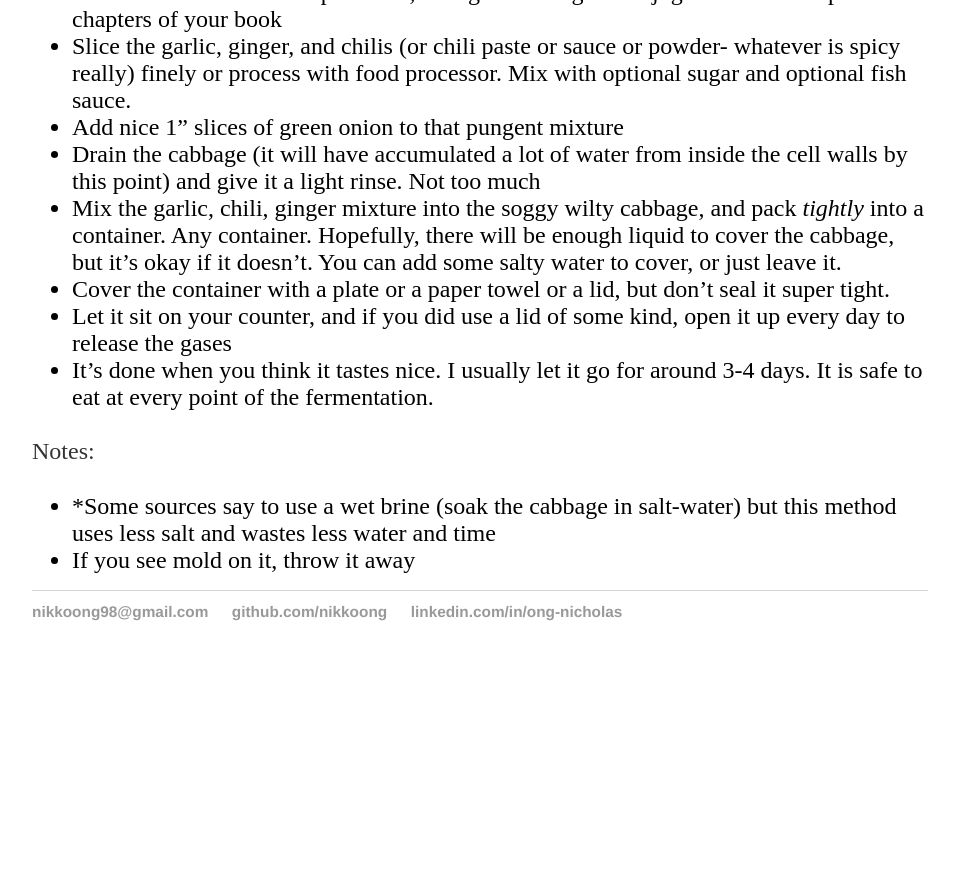
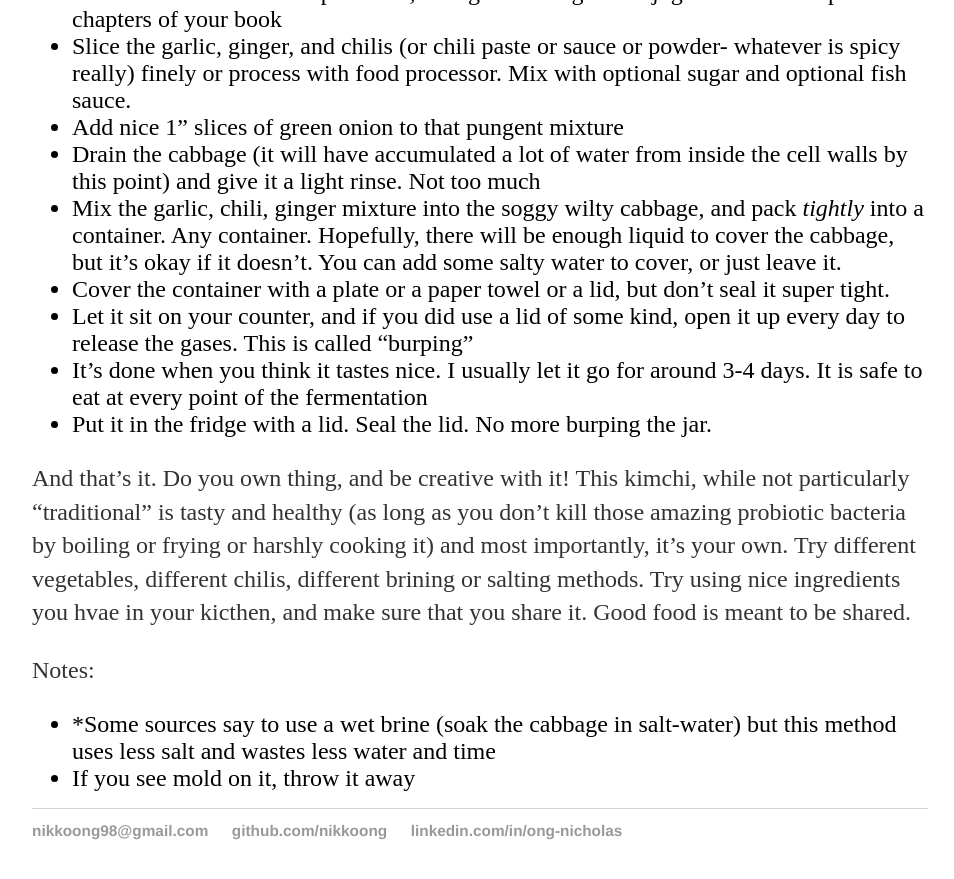
Before and after one commit to nikkoong/nikkoong.github.io, a Jekyll site: the page built from _posts/2020-05-06-Kimchi.md, in a window 1280 px wide and 900 px high, scrolled down 2130 px. Shown: the top 879 px of the window, without its empty margins (160-1114 px from the left). Built offline with Jekyll 4.4.1, drawn with Linux system fonts in a browser that asks for light colours; before the commit the page ends 2811 px from its top, so only the background shows below that.

Commit message:
Update 2020-05-06-Kimchi.md

```diff
--- a/_posts/2020-05-06-Kimchi.md
+++ b/_posts/2020-05-06-Kimchi.md
@@ -36,8 +36,11 @@ Here's my usual process:
 - Drain the cabbage (it will have accumulated a lot of water from inside the cell walls by this point) and give it a light rinse. Not too much
 - Mix the garlic, chili, ginger mixture into the soggy wilty cabbage, and pack *tightly* into a container. Any container. Hopefully, there will be enough liquid to cover the cabbage, but it's okay if it doesn't. You can add some salty water to cover, or just leave it.
 - Cover the container with a plate or a paper towel or a lid, but don't seal it super tight.
-- Let it sit on your counter, and if you did use a lid of some kind, open it up every day to release the gases
-- It's done when you think it tastes nice. I usually let it go for around 3-4 days. It is safe to eat at every point of the fermentation.
+- Let it sit on your counter, and if you did use a lid of some kind, open it up every day to release the gases. This is called "burping"
+- It's done when you think it tastes nice. I usually let it go for around 3-4 days. It is safe to eat at every point of the fermentation
+- Put it in the fridge with a lid. Seal the lid. No more burping the jar.
+
+And that's it. Do you own thing, and be creative with it! This kimchi, while not particularly "traditional" is tasty and healthy (as long as you don't kill those amazing probiotic bacteria by boiling or frying or harshly cooking it) and most importantly, it's your own. Try different vegetables, different chilis, different brining or salting methods. Try using nice ingredients you hvae in your kicthen, and make sure that you share it. Good food is meant to be shared.
 
 Notes:
 - *Some sources say to use a wet brine (soak the cabbage in salt-water) but this method uses less salt and wastes less water and time
```
